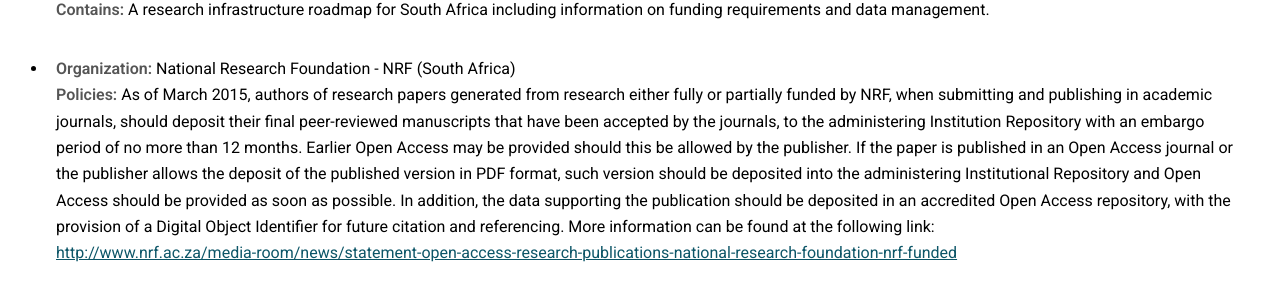
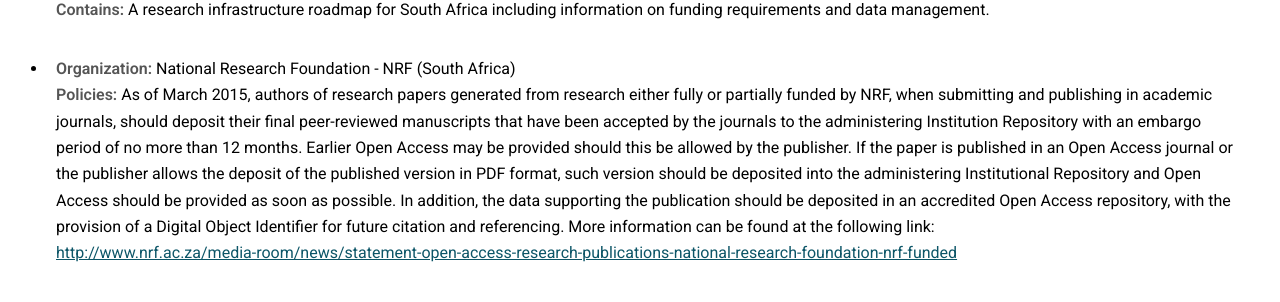
Before and after one commit to bfe-inf/toolkit, a Jekyll site: the page built from bp&s-africa.html, in a window 1280 px wide. Shown: the part 515-817 px from the top of the page. Built offline with Jekyll 4.4.1, drawn with Linux system fonts in a browser that asks for light colours.

```diff
--- a/bp&s-africa.html
+++ b/bp&s-africa.html
@@ -62,7 +62,7 @@ tipue_search_active: true
 
 					<ul>
 	     					<li> <strong>Organization:</strong> National Research Foundation - NRF (South Africa) <br/>
-		   				<strong>Policies:</strong> As of March 2015, authors of research papers generated from research either fully or partially funded by NRF, when submitting and publishing in academic journals, should deposit their final peer-reviewed manuscripts that have been accepted by the journals, to the administering Institution Repository with an embargo period of no more than 12 months. Earlier Open Access may be provided should this be allowed by the publisher. If the paper is published in an Open Access journal or the publisher allows the deposit of the published version in PDF format, such version should be deposited into the administering Institutional Repository and Open Access should be
+		   				<strong>Policies:</strong> As of March 2015, authors of research papers generated from research either fully or partially funded by NRF, when submitting and publishing in academic journals, should deposit their final peer-reviewed manuscripts that have been accepted by the journals to the administering Institution Repository with an embargo period of no more than 12 months. Earlier Open Access may be provided should this be allowed by the publisher. If the paper is published in an Open Access journal or the publisher allows the deposit of the published version in PDF format, such version should be deposited into the administering Institutional Repository and Open Access should be
 						provided as soon as possible. In addition, the data supporting the publication should be deposited in an accredited Open Access repository, with the provision of a Digital Object Identifier for future citation and referencing.  More information can be found at the following link:  <br/>
 						<a href="http://www.nrf.ac.za/media-room/news/statement-open-access-research-publications-national-research-foundation-nrf-funded" target="_blank">http://www.nrf.ac.za/media-room/news/statement-open-access-research-publications-national-research-foundation-nrf-funded</a></li>
       					</ul>
```
